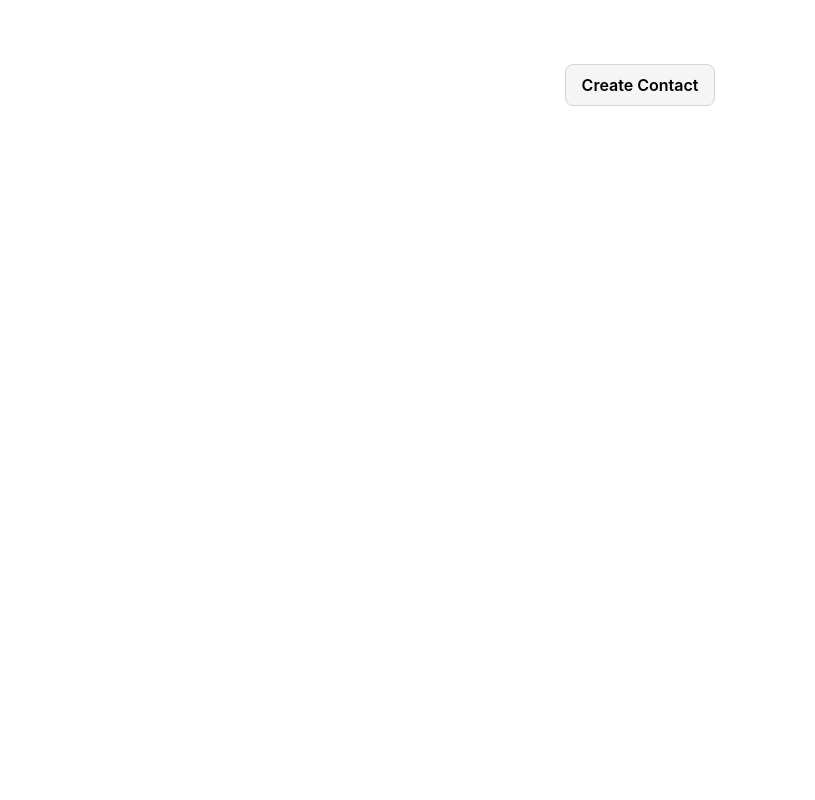
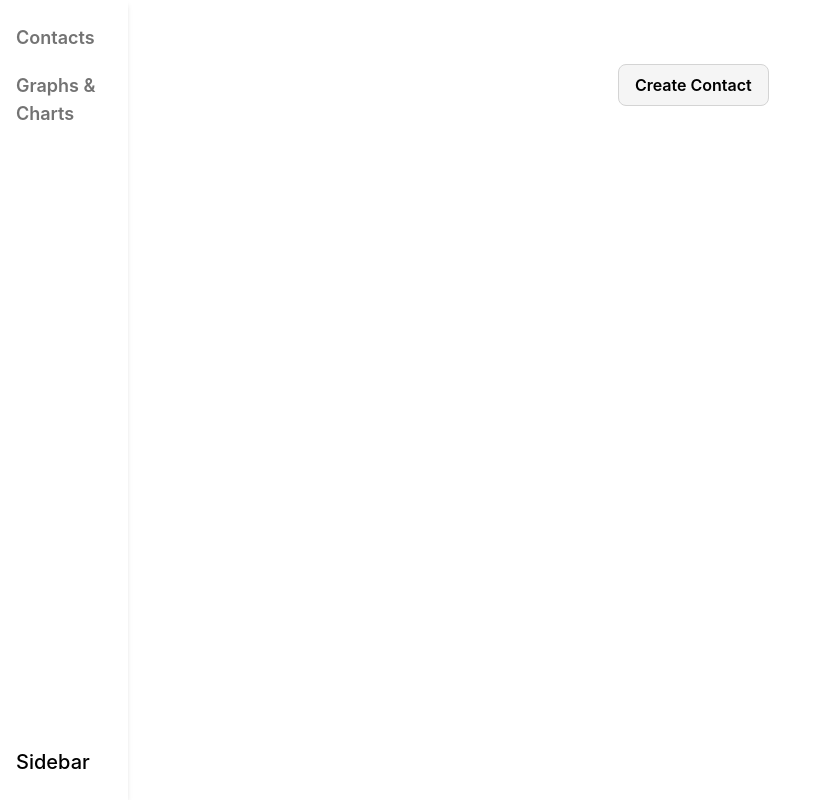
Before and after one commit to AHTHneeuhl/taiyo, a React (Create React App) app: page / in a window 1280 px wide. Shown: the whole page, without its empty margins (0-815 px from the left). Built offline with nearby package versions, Linux system fonts and the light colour scheme.

Commit message:
feat: create Sidebar component and Layout (#4)

```diff
--- a/src/App.tsx
+++ b/src/App.tsx
@@ -1,10 +1,12 @@
 import { BrowserRouter, Route, Routes } from "react-router-dom";
+import Layout from "./Layout";
 import { ContactPage, DashboardPage } from "./pages";
 import { DashboardProvider } from "./context";
 
 const App = () => {
   return (
     <BrowserRouter>
+      <Layout>
         <Routes>
           <Route path="/" element={<ContactPage />} />
           <Route
@@ -16,6 +18,7 @@ const App = () => {
             }
           />
         </Routes>
+      </Layout>
     </BrowserRouter>
   );
 };
--- /dev/null
+++ b/src/Layout.tsx
@@ -0,0 +1,18 @@
+import { Sidebar } from "./components/commmon";
+
+type TProps = {
+  children: React.ReactNode;
+};
+
+const Layout: React.FC<TProps> = ({ children }) => {
+  return (
+    <div className="grid grid-cols-12 md:grid-cols-12">
+      <div className="md:col-span-1 bg-gray-200">
+        <Sidebar />
+      </div>
+      <div className="col-span-11 md:col-span-11">{children}</div>
+    </div>
+  );
+};
+
+export default Layout;
--- /dev/null
+++ b/src/components/commmon/NavItem.tsx
@@ -0,0 +1,20 @@
+import { NavLink } from "react-router-dom";
+
+type TProps = {
+  children: React.ReactNode;
+  path: string;
+  active: boolean;
+};
+
+const NavItem: React.FC<TProps> = ({ children, path }) => {
+  return (
+    <NavLink
+      to={path}
+      className="text-lg font-semibold text-neutral-500 hover:text-neutral-700"
+    >
+      {children}
+    </NavLink>
+  );
+};
+
+export default NavItem;
--- /dev/null
+++ b/src/components/commmon/Sidebar.tsx
@@ -0,0 +1,20 @@
+import { useLocation } from "react-router-dom";
+import NavItem from "./NavItem";
+
+const Sidebar: React.FC = () => {
+  const { pathname } = useLocation();
+
+  return (
+    <div className="flex flex-col gap-5 w-32 h-[100vh] bg-white shadow-md px-4 py-6">
+      <NavItem active={pathname === "/"} path="/">
+        Contacts
+      </NavItem>
+      <NavItem active={pathname === "/dashboard"} path="/dashboard">
+        Graphs & Charts
+      </NavItem>
+      <div className="mt-auto text-xl font-medium">Sidebar</div>
+    </div>
+  );
+};
+
+export default Sidebar;
--- a/src/components/commmon/index.ts
+++ b/src/components/commmon/index.ts
@@ -1 +1,3 @@
 export { default as Button } from "./Button";
+export { default as Input } from "./Input";
+export { default as Sidebar } from "./Sidebar";
```
Lines whose indentation alone changed are shown as unchanged.
